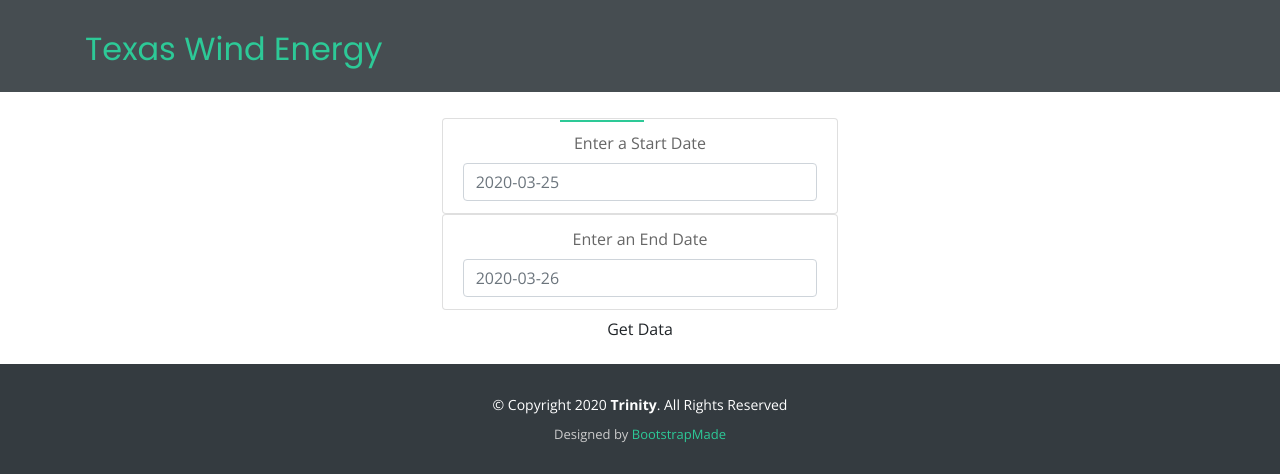
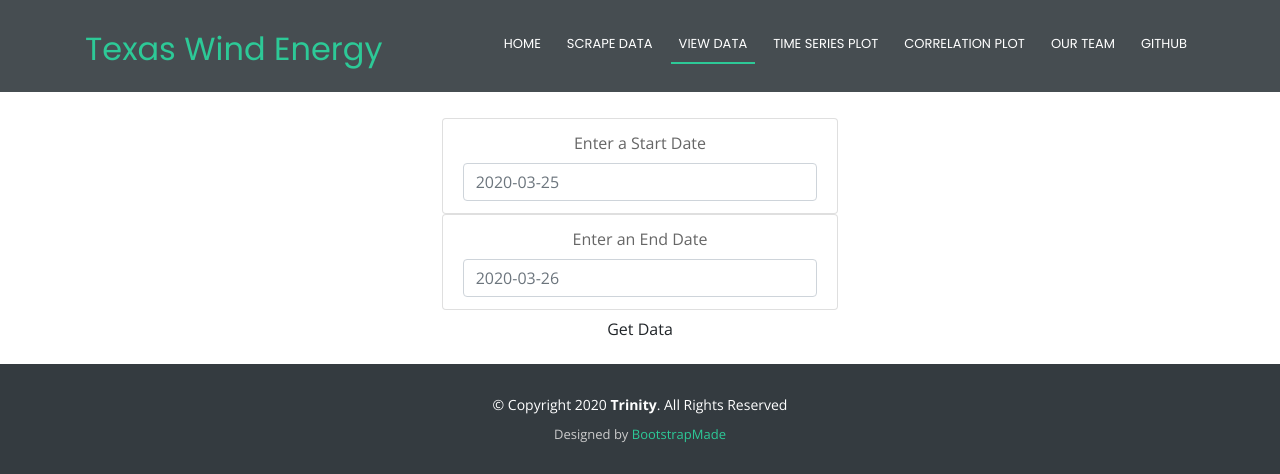
Before and after one commit to ybacoder/project-2, a Python web app: template templates/data.html in a window 1280 px wide. Shown: the top 474 px of the page. Run offline with Jinja, Linux system fonts and the light colour scheme; the template is opened without the code that fills it, so the values that code supplies are empty; some libraries are stand-ins or nearby versions.

Commit message:
fix headers

```diff
--- a/templates/data.html
+++ b/templates/data.html
@@ -6,7 +6,7 @@
   <meta content="width=device-width, initial-scale=1.0" name="viewport">
 
   <title>Texas Wind Energy</title>
-  <meta content="" name="descriptison">
+  <meta content="" name="description">
   <meta content="" name="keywords">
 
   <!-- Favicons -->
@@ -51,8 +51,8 @@
           <li class="menu-active"><a href="data">View Data</a></li>
           <li><a href="timeseries">Time Series Plot</a></li>
           <li><a href="correlation">Correlation Plot</a></li>
-          <li><a href="/#team">Meet the Team</a></li>
-          <li><a href="https://github.com/ybacoder/project-2" rel="noreferrer" target="_blank"> Fork me on Github</a></li>
+          <li><a href="/#team">Our Team</a></li>
+          <li><a href="https://github.com/ybacoder/project-2" rel="noreferrer" target="_blank">Github</a></li>
         </ul>
       </nav><!-- #nav-menu-container -->
     </div>
--- a/templates/index.html
+++ b/templates/index.html
@@ -51,8 +51,8 @@
           <li><a href="data">View Data</a></li>
           <li><a href="timeseries">Time Series Plot</a></li>
           <li><a href="correlation">Correlation Plot</a></li>
-          <li><a href="#team">Meet the Team</a></li>
-          <li><a href="https://github.com/ybacoder/project-2" rel="noreferrer" target="_blank"> Fork me on Github</a></li>
+          <li><a href="#team">Our Team</a></li>
+          <li><a href="https://github.com/ybacoder/project-2" rel="noreferrer" target="_blank">Github</a></li>
         </ul>
       </nav><!-- #nav-menu-container -->
     </div>
--- a/templates/plot1.html
+++ b/templates/plot1.html
@@ -51,8 +51,8 @@
           <li><a href="data">View Data</a></li>
           <li class="menu-active"><a href="timeseries">Time Series Plot</a></li>
           <li><a href="correlation">Correlation Plot</a></li>
-          <li><a href="/#team">Meet the Team</a></li>
-          <li><a href="https://github.com/ybacoder/project-2" rel="noreferrer" target="_blank"> Fork me on Github</a></li>
+          <li><a href="/#team">Our Team</a></li>
+          <li><a href="https://github.com/ybacoder/project-2" rel="noreferrer" target="_blank">Github</a></li>
         </ul>
       </nav><!-- #nav-menu-container -->
     </div>
--- a/templates/plot2.html
+++ b/templates/plot2.html
@@ -51,8 +51,8 @@
           <li><a href="data">View Data</a></li>
           <li><a href="timeseries">Time Series Plot</a></li>
           <li class="menu-active"><a href="correlation">Correlation Plot</a></li>
-          <li><a href="/#team">Meet the Team</a></li>
-          <li><a href="https://github.com/ybacoder/project-2" rel="noreferrer" target="_blank"> Fork me on Github</a></li>
+          <li><a href="/#team">Our Team</a></li>
+          <li><a href="https://github.com/ybacoder/project-2" rel="noreferrer" target="_blank">Github</a></li>
         </ul>
       </nav><!-- #nav-menu-container -->
     </div>
--- a/templates/scrape.html
+++ b/templates/scrape.html
@@ -52,8 +52,8 @@
           <li><a href="data">View Data</a></li>
           <li><a href="timeseries">Time Series Plot</a></li>
           <li><a href="correlation">Correlation Plot</a></li>
-          <li><a href="/#team">Meet the Team</a></li>
-          <li><a href="https://github.com/ybacoder/project-2" rel="noreferrer" target="_blank"> Fork me on Github</a></li>
+          <li><a href="/#team">Our Team</a></li>
+          <li><a href="https://github.com/ybacoder/project-2" rel="noreferrer" target="_blank">Github</a></li>
         </ul>
       </nav><!-- #nav-menu-container -->
     </div>
```
